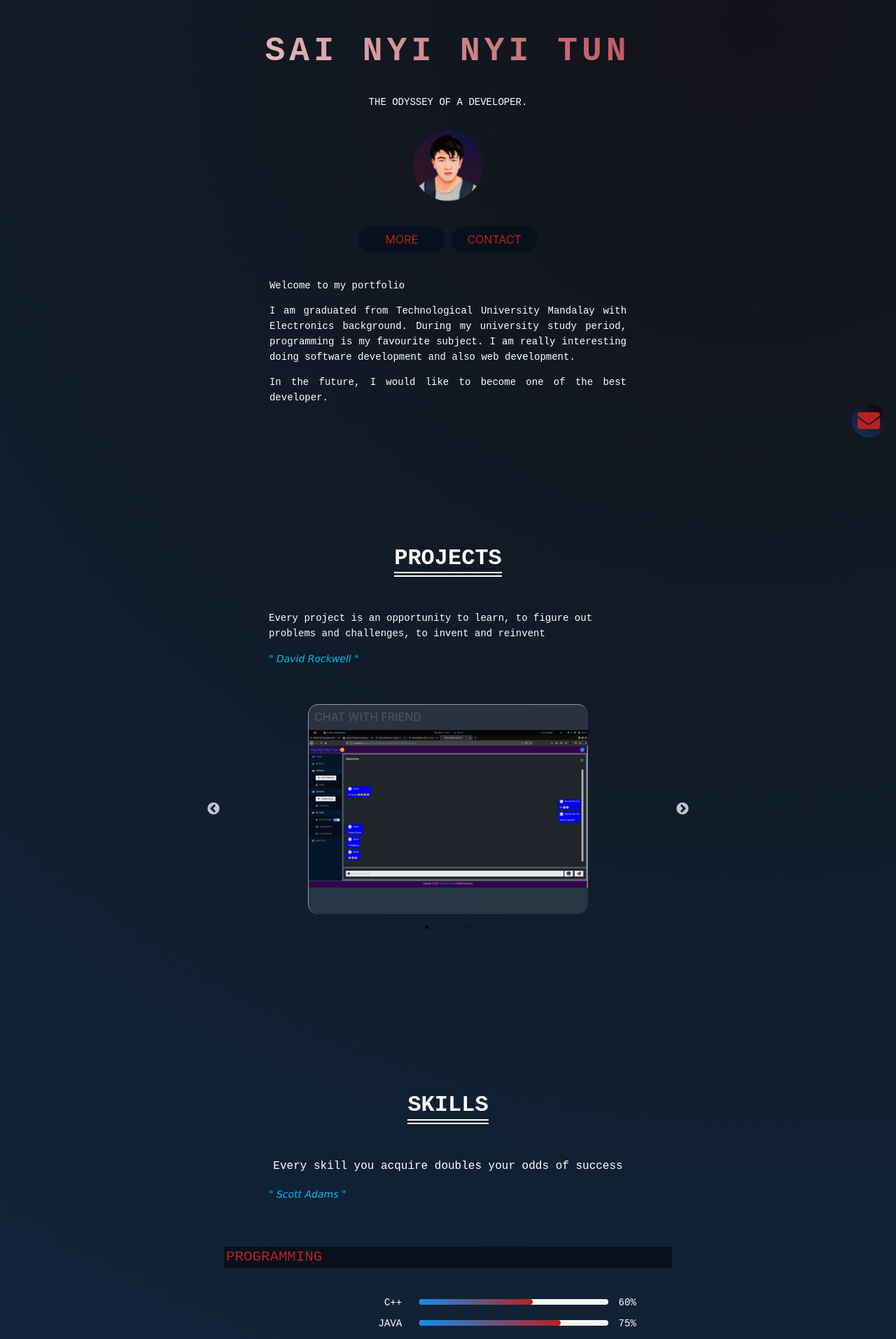
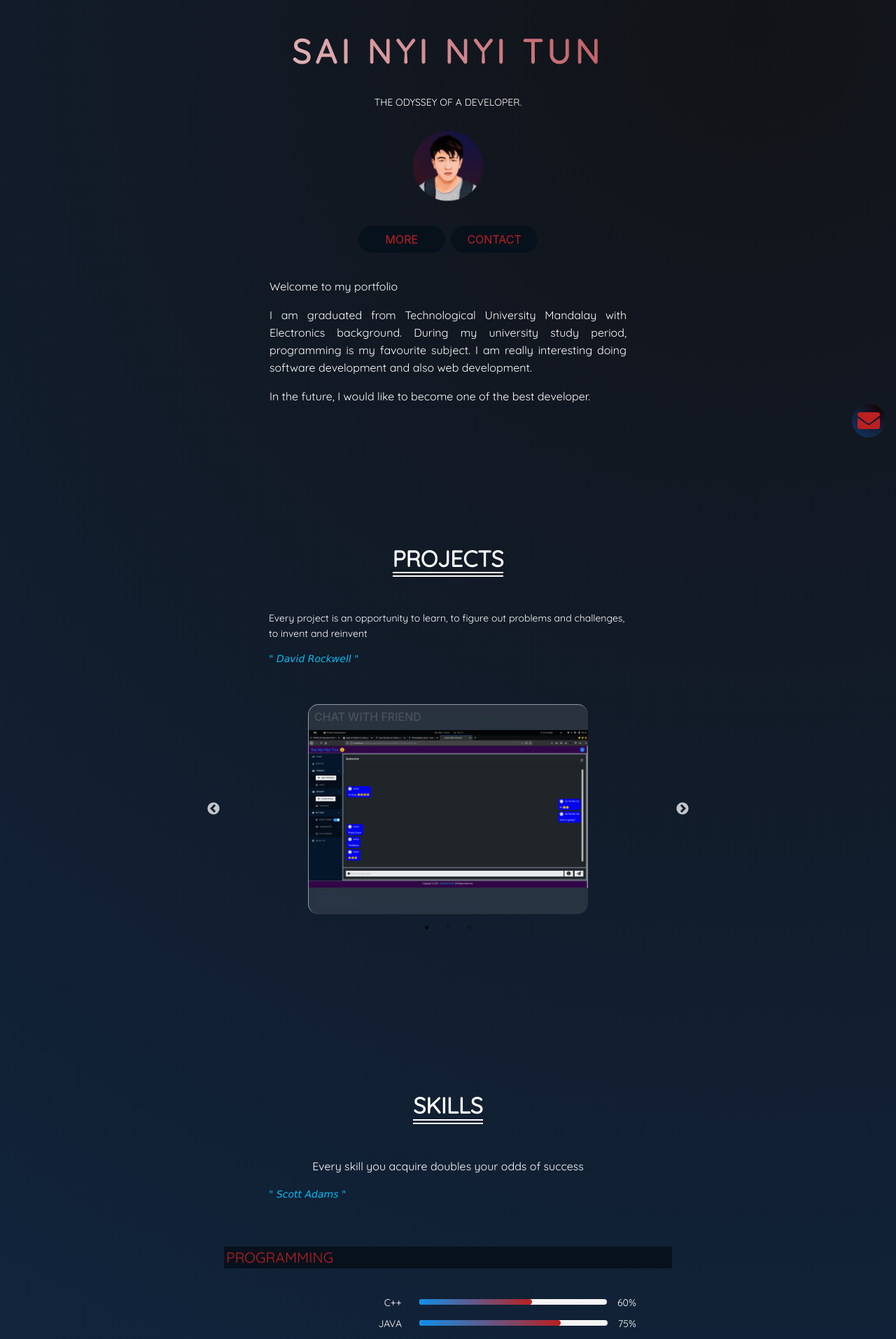
Before and after one commit to mgsainyinyitun/portfolio-new, a React (Create React App) app: page / in a window 1280 px wide. Shown: the part 160-2073 px from the top of the page at 70% size. Built offline with nearby package versions, Linux system fonts and the light colour scheme; no server answers.

Commit message:
add new project, fix some bug

```diff
--- a/src/components/BasicComponents/Card/InvisibleCard.css
+++ b/src/components/BasicComponents/Card/InvisibleCard.css
@@ -9,7 +9,8 @@
 }
 
 .i-header h3{
-    font-family: 'Courier New', Courier, monospace;
+    /* font-family: 'Courier New', Courier, monospace; */
+    font-family: 'Quicksand', sans-serif;
     font-weight: bold;
     font-size: 1.6rem;
     color: white;
@@ -17,7 +18,8 @@
 }
 
 .i-body{
-    font-family: 'Times New Roman', Times, serif;
+    /* font-family: 'Times New Roman', Times, serif; */
+    font-family: 'Quicksand', sans-serif;
     font-size: 1rem;
 
 }
--- a/src/components/BasicComponents/ProgressBar/BasicProgressBar.css
+++ b/src/components/BasicComponents/ProgressBar/BasicProgressBar.css
@@ -17,7 +17,8 @@
 }
 .percent{
     color: white;
-    font-family: 'Courier New', Courier, monospace;
+    /* font-family: 'Courier New', Courier, monospace; */
+    font-family: 'Quicksand', sans-serif;
 }
 .p-h{
     padding-top: 2px;
--- a/src/components/Footer/Footer.css
+++ b/src/components/Footer/Footer.css
@@ -34,7 +34,8 @@
 
 .cpy-sign{
     color: white;
-    font-family: 'Courier New', Courier, monospace;
+    /* font-family: 'Courier New', Courier, monospace; */
+    font-family: 'Quicksand', sans-serif;
     font-size: 1rem;
     margin-top: 30px;
     border-top: 1px white solid;
--- a/src/components/LandingPage/LandingPage.css
+++ b/src/components/LandingPage/LandingPage.css
@@ -21,11 +21,12 @@
       color: white;
       /*border: 1px red solid;*/
       padding: 0.5rem;
-      font-family:'Courier New', Courier, monospace;
+      /* font-family:'Courier New', Courier, monospace; */
+      font-family: 'Quicksand', sans-serif;
       font-style: normal;
       letter-spacing: 0.125em;
       font-size: 3rem;
-      font-weight: bold;
+      font-weight: bolder;
       background-image: linear-gradient(45deg, #ffffff, #a1121e);
       background-clip:text;
       -webkit-text-fill-color: transparent;
@@ -82,7 +83,9 @@
       align-self: center;
       margin: 1rem;
       text-align: justify;
-      font-family: 'Courier New', Courier, monospace;
+      /* font-family: 'Courier New', Courier, monospace; */
+      font-family: 'Quicksand', sans-serif;
+      font-size: 1rem
   }
   .q-btn{
     border-radius: 20px;
@@ -92,7 +95,8 @@
     background-image: radial-gradient( circle farthest-corner at 83.7% 4.3%,  #160101 0%, rgba(15,51,92,1) 90% );
   }
   .short{
-   font-family: 'Courier New', Courier, monospace;
+   /* font-family: 'Courier New', Courier, monospace; */
+   font-family: 'Quicksand', sans-serif;
   }
 
   /* The typing effect */
@@ -117,7 +121,8 @@
         flex-direction: column;
         align-self: center;
         text-align: justify;
-        font-family: 'Courier New', Courier, monospace;
+        /* font-family: 'Courier New', Courier, monospace; */
+        font-family: 'Quicksand', sans-serif;
     }
 }
 
@@ -125,7 +130,8 @@
 @media screen and (max-width: 600px) {
     .my-name{
         color: white;
-        font-family:'Courier New', Courier, monospace;
+        /* font-family:'Courier New', Courier, monospace; */
+        font-family: 'Quicksand', sans-serif;
         font-style: normal;
         letter-spacing: 0.125em;
         font-size: 2rem;
--- a/src/components/Projects/Projects.css
+++ b/src/components/Projects/Projects.css
@@ -12,12 +12,14 @@
     border-radius: 0px 0px 20px 20px;
 }
 h1{
-    font-family: 'Courier New', Courier, monospace;
+    /* font-family: 'Courier New', Courier, monospace; */
+    font-family: 'Quicksand', sans-serif;
     color: white;
     font-weight: bold;
 }
 .title-bar p{
-    font-family: 'Courier New', Courier, monospace;
+    /* font-family: 'Courier New', Courier, monospace; */
+    font-family: 'Quicksand', sans-serif;
     color: white;
 }
 .p-cartoon{
@@ -76,8 +78,8 @@ h1{
 }
 .proj-title h3 {
     color: white;
-    font-family: 'Courier New', Courier, monospace;
-
+    /* font-family: 'Courier New', Courier, monospace; */
+    font-family: 'Quicksand', sans-serif;
 }
 .proj-list-container{
     display: flex;
@@ -88,7 +90,8 @@ h1{
 .project{
     background-image: radial-gradient( circle farthest-corner at 83.7% 4.3%,  rgba(4, 0, 231, 0.2) 0%, rgba(0, 0, 0, 0.2) 90% );
     color: white;
-    font-family: 'Courier New', Courier, monospace;
+    /* font-family: 'Courier New', Courier, monospace; */
+    font-family: 'Quicksand', sans-serif;
     min-height: 150px;
     margin-top: 5px;
     margin-bottom: 5px;
@@ -97,11 +100,13 @@ h1{
 }
 .project-content{
     color: white;
-    font-family: 'Courier New', Courier, monospace;
+    /* font-family: 'Courier New', Courier, monospace; */
+    font-family: 'Quicksand', sans-serif;
     width: 100%;
     display: flex;
     flex-direction: column;
     align-items: center;
+    text-align: justify;
 }
 
 /* Project Image */
--- a/src/components/Projects/ProjectsBar.js
+++ b/src/components/Projects/ProjectsBar.js
@@ -1,11 +1,11 @@
 import React from 'react';
 import ProjectsList from './ProjectsList';
 
-export default function ProjectsBar (){
-    return(
+export default function ProjectsBar() {
+    return (
         <>
             <div className='proj-bar'>
-            <ProjectsList/>
+                <ProjectsList />
             </div>
             <div class="upper-curve">
                 <svg data-name="Layer 1" xmlns="http://www.w3.org/2000/svg" viewBox="0 0 1200 120" preserveAspectRatio="none">
--- a/src/components/Projects/ProjectsList.js
+++ b/src/components/Projects/ProjectsList.js
@@ -51,8 +51,8 @@ function ProjectsList(props) {
 
                                         }
                                         <div className='btn-holder'>
-                                            <a href={project.try_link} className='proj-btn'>TRY NOW</a>
-                                            <a href={project.source_link} className='proj-btn'>SOURCE CODE</a>
+                                            <a target='_blank' href={project.try_link} className='proj-btn'>TRY NOW</a>
+                                            <a target='_blank' href={project.source_link} className='proj-btn'>SOURCE CODE</a>
                                         </div>
                                     </div>
                                 </div>
--- a/src/components/Resume/Resume.css
+++ b/src/components/Resume/Resume.css
@@ -16,7 +16,8 @@
 
 .header{
     color: white;
-    font-family: 'Courier New', Courier, monospace;
+    /* font-family: 'Courier New', Courier, monospace; */
+    font-family: 'Quicksand', sans-serif;
     display: flex;
     flex-direction: column-reverse;
     justify-content: center;
@@ -68,7 +69,8 @@
     }
     .header{
         color: white;
-        font-family: 'Courier New', Courier, monospace;
+        /* font-family: 'Courier New', Courier, monospace; */
+        font-family: 'Quicksand', sans-serif;
         display: flex;
         flex-direction: row;
         justify-content: space-between;
--- a/src/components/home/Contact/Contact.css
+++ b/src/components/home/Contact/Contact.css
@@ -33,7 +33,8 @@
 
 }
 .form-container .info-container{
-    font-family: 'Courier New', Courier, monospace;
+    /* font-family: 'Courier New', Courier, monospace; */
+    font-family: 'Quicksand', sans-serif;
     display: flex;
     justify-content: center;
     align-items: center;
@@ -74,7 +75,8 @@
     padding: 1rem;
     margin-bottom: 0.5rem;
     color: white;
-    font-family: 'Courier New', Courier, monospace;
+    /* font-family: 'Courier New', Courier, monospace; */
+    font-family: 'Quicksand', sans-serif;
 }
 
 .glass-form input:focus {
@@ -101,29 +103,34 @@
     padding: 1rem;
     margin-bottom: 0.5rem;
     color: white;
-    font-family: 'Courier New', Courier, monospace;
+    /* font-family: 'Courier New', Courier, monospace; */
+    font-family: 'Quicksand', sans-serif;
 }
 
 /* Text input place holder*/
 
 ::-webkit-input-placeholder { /* Chrome/Opera/Safari */
     color: white;
-    font-family: 'Courier New', Courier, monospace;
+    /* font-family: 'Courier New', Courier, monospace; */
+    font-family: 'Quicksand', sans-serif;
 
   }
   ::-moz-placeholder { /* Firefox 19+ */
     color: white;
-    font-family: 'Courier New', Courier, monospace;
+    /* font-family: 'Courier New', Courier, monospace; */
+    font-family: 'Quicksand', sans-serif;
 
   }
   :-ms-input-placeholder { /* IE 10+ */
     color: white;
-    font-family: 'Courier New', Courier, monospace;
+    /* font-family: 'Courier New', Courier, monospace; */
+    font-family: 'Quicksand', sans-serif;
 
   }
   :-moz-placeholder { /* Firefox 18- */
     color: white;
-    font-family: 'Courier New', Courier, monospace;
+    /* font-family: 'Courier New', Courier, monospace; */
+    font-family: 'Quicksand', sans-serif;
   }
 
 
@@ -133,7 +140,8 @@
       border-radius: 15px;
       background-color:rgba(0, 0, 255, 0.2);
       color: white;
-      font-family: 'Courier New', Courier, monospace;
+      /* font-family: 'Courier New', Courier, monospace;  */
+      font-family: 'Quicksand', sans-serif;
       padding-top: .2rem;
       padding-bottom: .2rem;
       padding-right: .5rem;
--- a/src/components/home/Home.css
+++ b/src/components/home/Home.css
@@ -7,7 +7,8 @@
 }
 .heading-title{
     color: white;
-    font-family: 'Courier New', Courier, monospace;
+    /* font-family: 'Courier New', Courier, monospace; */
+    font-family: 'Quicksand', sans-serif;
     border-bottom: 2px white solid;
     margin: 0;
     padding: 0;
@@ -35,7 +36,8 @@
     background-color: #06111C;
     padding: 3px;
     color: #BB2020;
-    font-family: 'Courier New', Courier, monospace;
+    /* font-family: 'Courier New', Courier, monospace; */
+    font-family: 'Quicksand', sans-serif;
     font-size: 1.3rem;
 }
 
@@ -50,7 +52,8 @@
     align-items: center;
 }
 .quote{
-    font-family: 'Courier New', Courier, monospace;
+    /* font-family: 'Courier New', Courier, monospace; */
+    font-family: 'Quicksand', sans-serif;
     color: white;
     width: 90%;
     text-align: justify;
@@ -73,7 +76,8 @@
 
 @media screen and (min-width: 660px) {
     .quote{
-        font-family: 'Courier New', Courier, monospace;
+        /* font-family: 'Courier New', Courier, monospace; */
+        font-family: 'Quicksand', sans-serif;
         color: white;
         width: 40%;
         text-align: left;
--- a/src/components/navigation/Navigation.css
+++ b/src/components/navigation/Navigation.css
@@ -28,7 +28,8 @@ header {
     line-height: 50px;
     text-align: center;
     /*font-family: "Raleway", sans-serif;*/
-    font-family:'Courier New', Courier, monospace;
+    /* font-family:'Courier New', Courier, monospace; */
+    font-family: 'Quicksand', sans-serif;
     font-weight:540;
     font-size: 1.1em;
     letter-spacing: 00.125em;
```
Also changed, not shown: src/components/Projects/constant.js (+10 -3 lines), 2 other files (tests, documents, lock files or other folders). Lines whose indentation alone changed are shown as unchanged.
